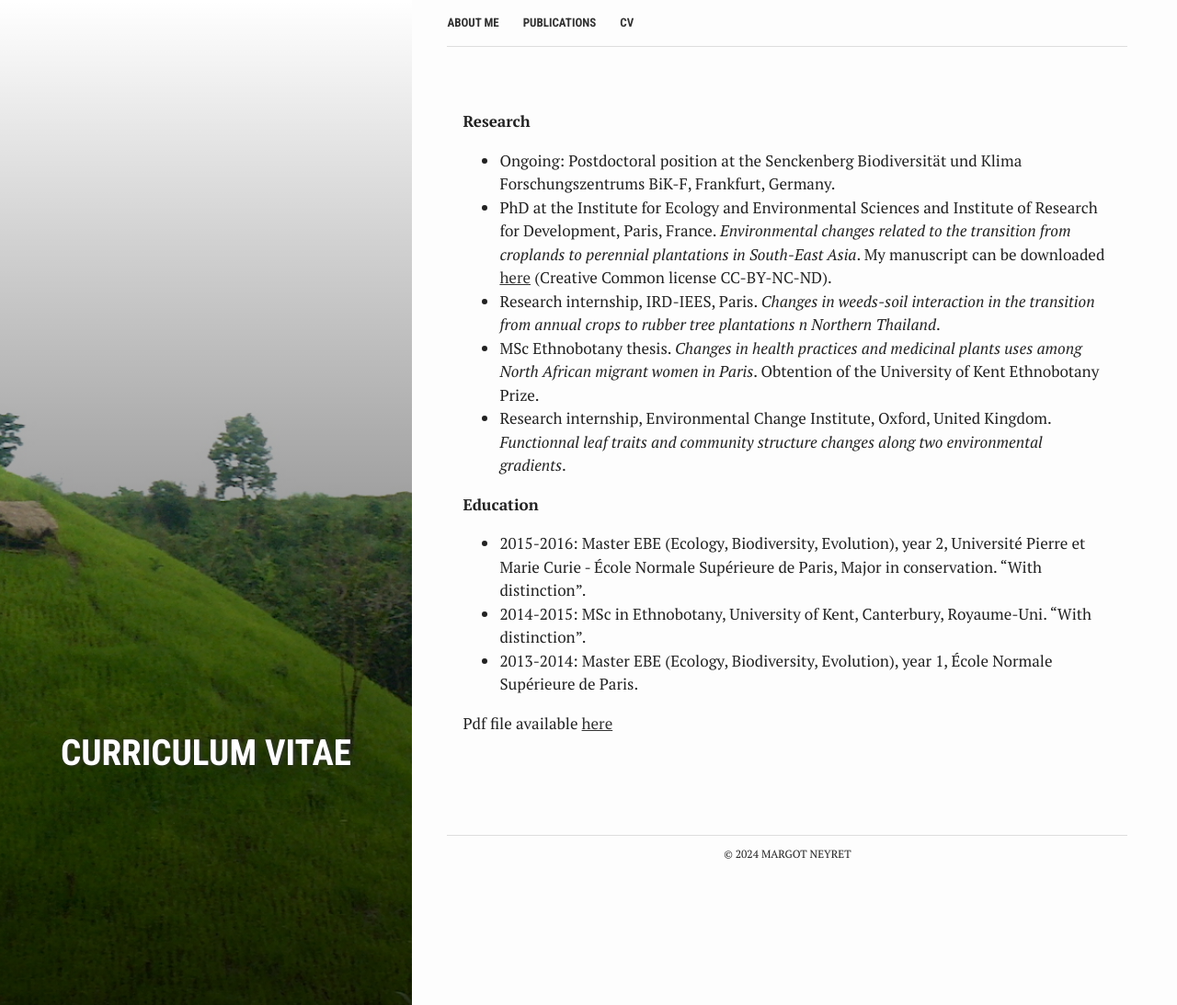
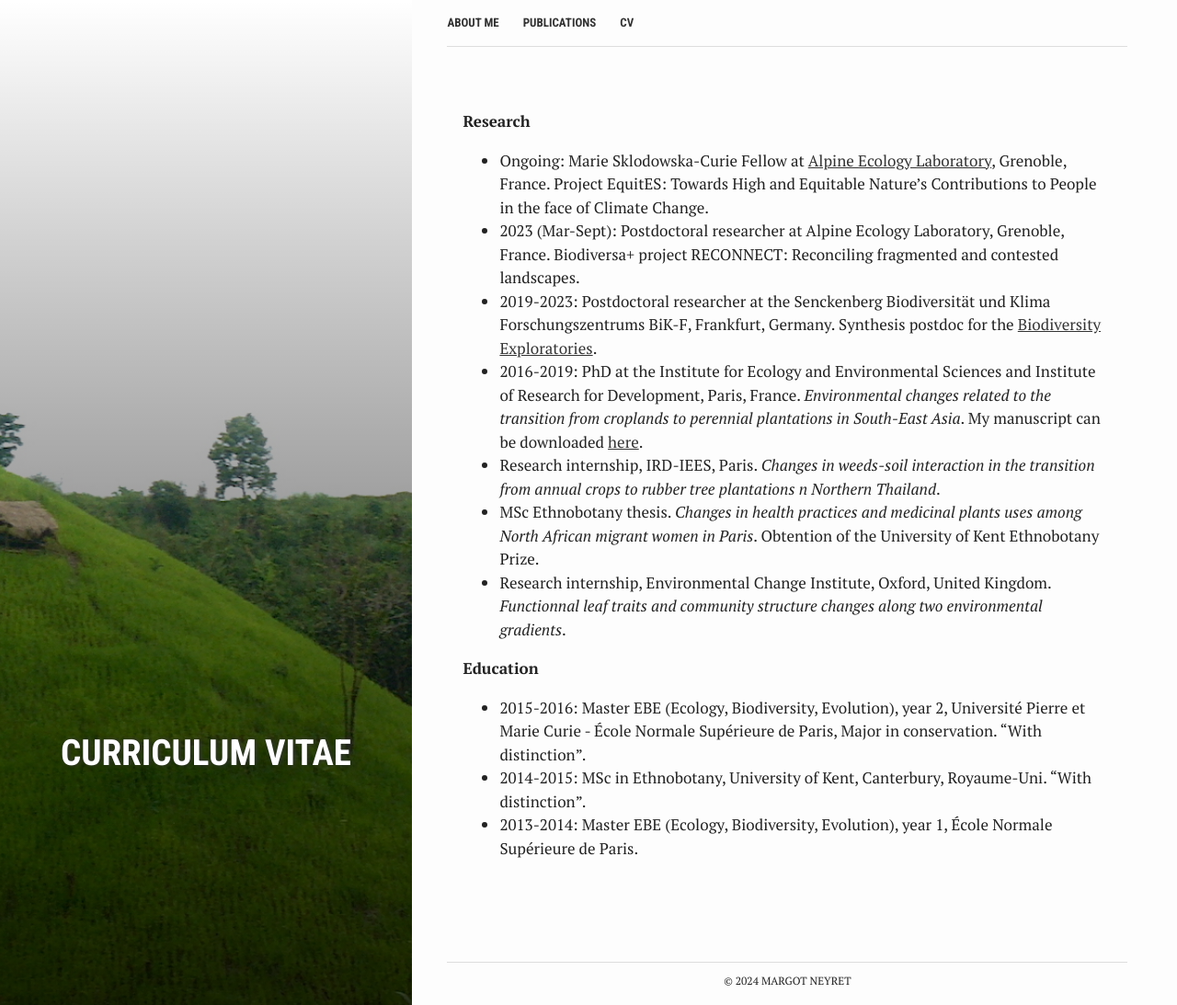
Before and after one commit to mneyret/website, a Jekyll site: the page built from cv.md, in a window 1280 px wide and 1093 px high. Shown: the whole window at 92% size. Built offline with Jekyll 4.4.1, drawn with Linux system fonts in a browser that asks for light colours.

Commit message:
Update LECA

```diff
--- a/cv.md
+++ b/cv.md
@@ -6,8 +6,10 @@ bg: riz.jpg
 ---
 
 **Research**
-* Ongoing: Postdoctoral position at the Senckenberg Biodiversität und Klima Forschungszentrums BiK-F, Frankfurt, Germany.
-* PhD at the Institute for Ecology and Environmental Sciences and Institute of Research for Development, Paris, France. *Environmental changes related to the transition from croplands to perennial plantations in South-East Asia*. My manuscript can be downloaded  [here](https://tel.archives-ouvertes.fr/tel-02303886) (Creative Common license CC-BY-NC-ND).
+* Ongoing: Marie Sklodowska-Curie Fellow at [Alpine Ecology Laboratory](https://leca.osug.fr/), Grenoble, France. Project EquitES: Towards High and Equitable Nature's Contributions to People in the face of Climate Change.
+* 2023 (Mar-Sept): Postdoctoral researcher at Alpine Ecology Laboratory, Grenoble, France. Biodiversa+ project RECONNECT: Reconciling fragmented and contested landscapes.
+* 2019-2023: Postdoctoral researcher at the Senckenberg Biodiversität und Klima Forschungszentrums BiK-F, Frankfurt, Germany. Synthesis postdoc for the [Biodiversity Exploratories](https://www.biodiversity-exploratories.de/).
+* 2016-2019: PhD at the Institute for Ecology and Environmental Sciences and Institute of Research for Development, Paris, France. *Environmental changes related to the transition from croplands to perennial plantations in South-East Asia*. My manuscript can be downloaded  [here](https://tel.archives-ouvertes.fr/tel-02303886).
 * Research internship, IRD-IEES, Paris. *Changes in weeds-soil interaction in the transition from annual crops to rubber tree plantations n Northern Thailand*.
 * MSc Ethnobotany thesis. *Changes in health practices and medicinal plants uses among North African migrant women in Paris*. Obtention of the University of Kent Ethnobotany Prize.
 * Research internship, Environmental Change Institute, Oxford, United Kingdom. *Functionnal leaf traits and community structure changes along two environmental gradients*.
@@ -17,5 +19,3 @@ bg: riz.jpg
 * 2015-2016: Master EBE (Ecology, Biodiversity, Evolution), year 2, Université Pierre et Marie Curie - École Normale Supérieure de Paris, Major in conservation. "With distinction".
 * 2014-2015: MSc in Ethnobotany, University of Kent, Canterbury, Royaume-Uni. "With distinction".
 * 2013-2014: Master EBE (Ecology, Biodiversity, Evolution), year 1, École Normale Supérieure de Paris.
-
-Pdf file available <a href="/assets/images/cv_Neyret.pdf" target="_blank">here</a>
```
Also changed, not shown: index.md (+7 -6 lines), publi.md (+6 -1 lines), assets/images/Neyret_Profile_piclight.jpeg (added), 4 other files.
